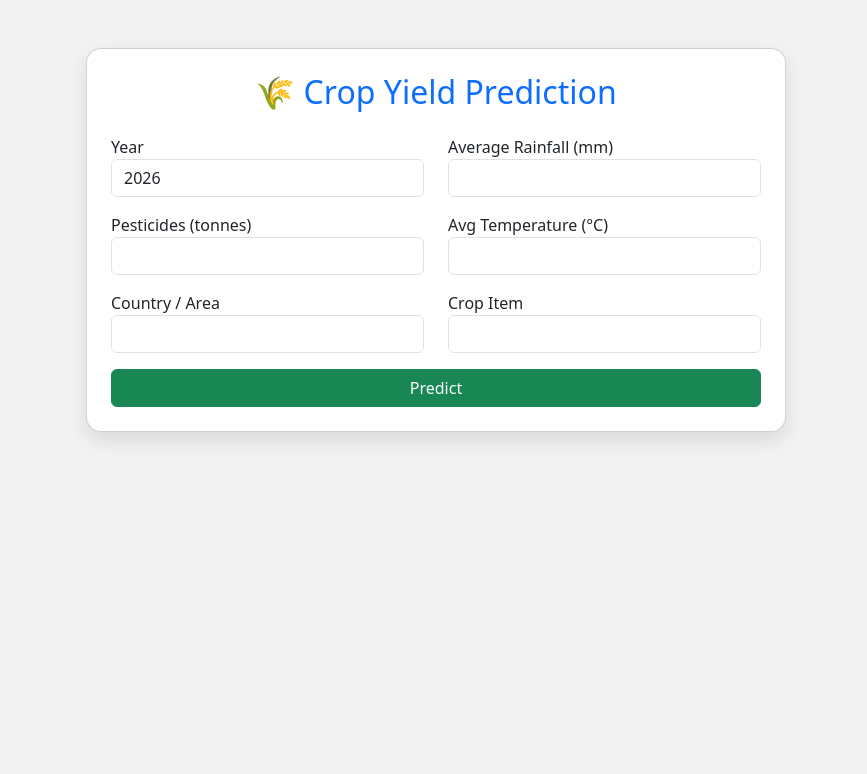
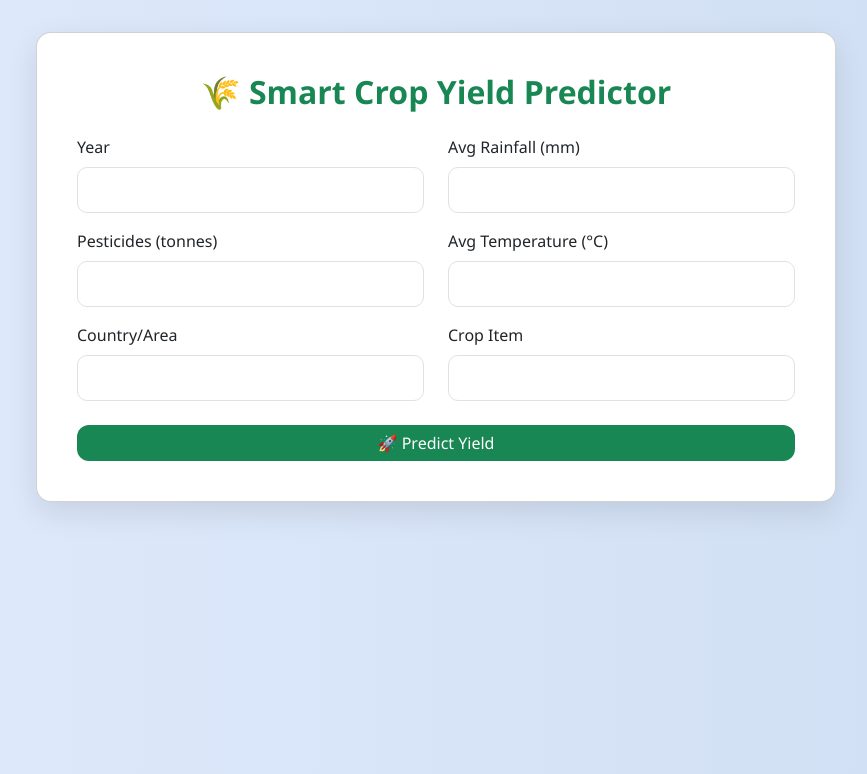
Before and after one commit to Yash-bais/Crop-Yield_Predictor, a Flask app: page / in a window 1280 px wide. Shown: the top 774 px of the page, without its empty margins (204-1071 px from the left). Run offline with Flask 3, Linux system fonts and the light colour scheme; parts of the project's set-up code (start-up, migrations or seed data) failed here and were passed over.

Commit message:
Update UI.html

```diff
--- a/templates/index.html
+++ b/templates/index.html
@@ -1,64 +1,107 @@
-<!-- templates/index.html -->
 <!DOCTYPE html>
 <html lang="en">
 <head>
   <meta charset="UTF-8">
-  <title>Crop Yield Prediction</title>
+  <title>🌾 Smart Crop Yield Predictor</title>
+  <meta name="viewport" content="width=device-width, initial-scale=1.0">
   <link href="https://cdn.jsdelivr.net/npm/bootstrap@5.3.0/dist/css/bootstrap.min.css" rel="stylesheet">
   <style>
     body {
-      background-color: #f2f2f2;
-      padding: 3rem 0;
+      background: linear-gradient(to right, #e0eafc, #cfdef3);
+      font-family: 'Segoe UI', sans-serif;
+      padding: 2rem 0;
     }
+
     .card {
+      max-width: 800px;
+      margin: auto;
+      padding: 2.5rem;
+      background: white;
       border-radius: 15px;
-      box-shadow: 0 8px 20px rgba(0,0,0,0.1);
+      box-shadow: 0 10px 30px rgba(0,0,0,0.1);
+    }
+
+    h2 {
+      font-weight: bold;
+    }
+
+    label {
+      font-weight: 500;
+      margin-bottom: 0.5rem;
+    }
+
+    .form-control {
+      border-radius: 10px;
+      padding: 10px 15px;
+    }
+
+    .btn-primary {
+      background: #198754;
+      border: none;
+      font-weight: 500;
+      border-radius: 12px;
+    }
+
+    .btn-primary:hover {
+      background: #146c43;
+    }
+
+    .result-box {
+      margin-top: 2rem;
+      padding: 1.5rem;
+      background: #f0f8ff;
+      border-radius: 12px;
+      text-align: center;
     }
   </style>
 </head>
 <body>
+
 <div class="container">
-  <div class="card p-4 mx-auto" style="max-width: 700px;">
-    <h2 class="text-center text-primary mb-4">🌾 Crop Yield Prediction</h2>
-    <form method="POST" action="/predict">
+  <div class="card">
+    <h2 class="text-center text-success mb-4">🌾 Smart Crop Yield Predictor</h2>
+    <form action="/predict" method="POST">
       <div class="row">
         <div class="col-md-6 mb-3">
-          <label>Year</label>
-          <input type="number" class="form-control" name="Year" value="2026" required>
+          <label for="Year">Year</label>
+          <input type="number" class="form-control" name="Year" required>
         </div>
         <div class="col-md-6 mb-3">
-          <label>Average Rainfall (mm)</label>
-          <input type="number" class="form-control" name="average_rain_fall_mm_per_year" required>
+          <label for="average_rain_fall_mm_per_year">Avg Rainfall (mm)</label>
+          <input type="number" class="form-control" name="average_rain_fall_mm_per_year" step="any" required>
         </div>
         <div class="col-md-6 mb-3">
-          <label>Pesticides (tonnes)</label>
-          <input type="number" class="form-control" name="pesticides_tonnes" required>
+          <label for="pesticides_tonnes">Pesticides (tonnes)</label>
+          <input type="number" class="form-control" name="pesticides_tonnes" step="any" required>
         </div>
         <div class="col-md-6 mb-3">
-          <label>Avg Temperature (°C)</label>
-          <input type="number" class="form-control" name="avg_temp" required>
+          <label for="avg_temp">Avg Temperature (°C)</label>
+          <input type="number" class="form-control" name="avg_temp" step="any" required>
         </div>
         <div class="col-md-6 mb-3">
-          <label>Country / Area</label>
+          <label for="Area">Country/Area</label>
           <input type="text" class="form-control" name="Area" required>
         </div>
         <div class="col-md-6 mb-3">
-          <label>Crop Item</label>
+          <label for="Item">Crop Item</label>
           <input type="text" class="form-control" name="Item" required>
         </div>
       </div>
-      <button type="submit" class="btn btn-success w-100">Predict</button>
+      <button type="submit" class="btn btn-primary w-100 mt-2">🚀 Predict Yield</button>
     </form>
 
     {% if yield_hg_ha %}
-    <div class="alert alert-info text-center mt-4">
-      <h4 class="mb-2">Predicted Crop Yield</h4>
-      <p><strong>{{ yield_hg_ha }} hg/ha</strong> ({{ yield_kg_ha }} kg/ha, {{ yield_ton_ha }} tons/ha)</p>
+    <div class="result-box mt-4">
+      <h4 class="text-primary">📊 Predicted Crop Yield:</h4>
+      <p><strong>{{ yield_hg_ha }} hg/ha</strong></p>
+      <p><strong>{{ yield_kg_ha }} kg/ha</strong></p>
+      <p><strong>{{ yield_ton_ha }} tons/ha</strong></p>
     </div>
     {% elif error %}
-    <div class="alert alert-danger mt-4 text-center">{{ error }}</div>
+    <div class="alert alert-danger text-center mt-4">{{ error }}</div>
     {% endif %}
   </div>
 </div>
+
 </body>
 </html>
```
